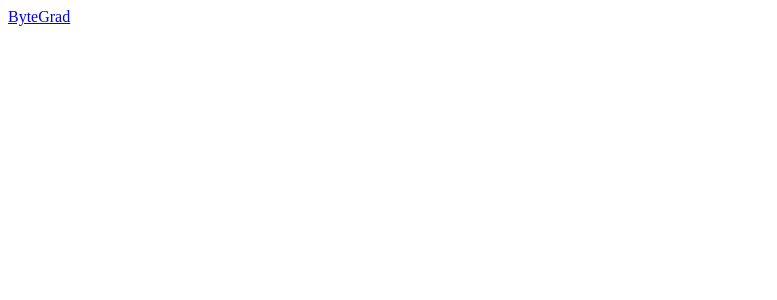
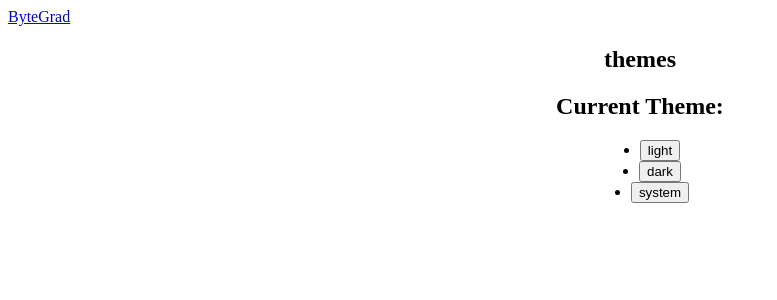
Before and after one commit to pantpad/ByteGrad-TypeScriptGenerics-, a React (Vite) app: page / in a window 1280 px wide. Shown: the top 300 px of the page, without its empty margins (0-777 px from the left). Built offline with nearby package versions, Linux system fonts and the light colour scheme.

Commit message:
Add themes page

```diff
--- a/src/App.tsx
+++ b/src/App.tsx
@@ -1,4 +1,5 @@
 import "./App.css";
+import Themes from "./components/Themes";
 
 function App() {
   return (
@@ -6,6 +7,7 @@ function App() {
       <a href="https://www.youtube.com/watch?v=ymSRTXT-iK4" target="_blank">
         ByteGrad
       </a>
+      <Themes />
     </>
   );
 }
--- /dev/null
+++ b/src/components/Themes.tsx
@@ -0,0 +1,28 @@
+import { useState } from "react";
+
+const THEMES = ["light", "dark", "system"];
+
+export default function Themes() {
+  const [theme, setTheme] = useState("");
+  return (
+    <>
+      <section style={{ textAlign: "center" }}>
+        <h1>themes</h1>
+        <h2>Current Theme: {theme}</h2>
+        <ul
+          style={{
+            display: "flex",
+            flexDirection: "column",
+            alignItems: "center",
+          }}
+        >
+          {THEMES.map((theme, index) => (
+            <li key={index}>
+              <button onClick={() => setTheme(theme)}>{theme}</button>
+            </li>
+          ))}
+        </ul>
+      </section>
+    </>
+  );
+}
```
